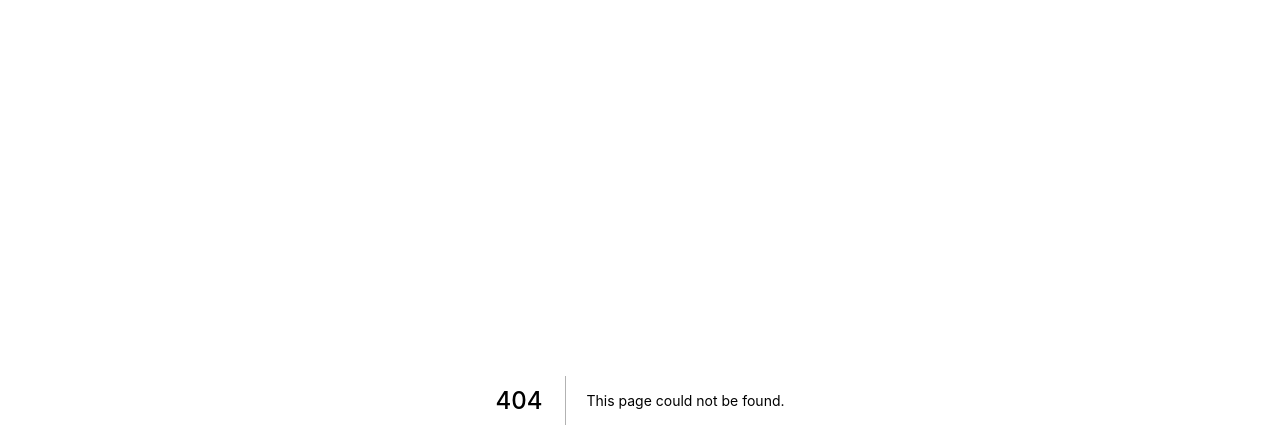
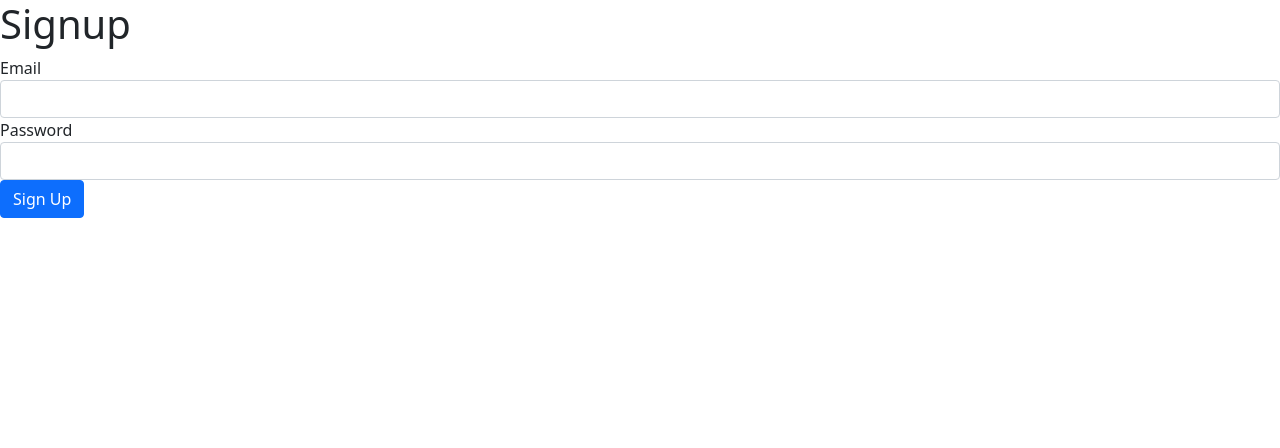
Before and after one commit to igordonin/udemy-microservices-nodejs, a Next.js app in the folder ticketing/client/: page /auth/sign-up in a window 1280 px wide. Before the commit this address had no page. Shown: the top 448 px of the page. Built offline with nearby package versions, Linux system fonts and the light colour scheme.

Commit message:
feat: create sign up view

```diff
--- a/ticketing/client/package.json
+++ b/ticketing/client/package.json
@@ -10,6 +10,7 @@
   "author": "",
   "license": "ISC",
   "dependencies": {
+    "axios": "^0.27.2",
     "bootstrap": "^5.1.3",
     "next": "^12.1.6",
     "react": "^18.1.0",
--- /dev/null
+++ b/ticketing/client/pages/auth/sign-up.js
@@ -0,0 +1,61 @@
+import * as React from 'react';
+import axios from 'axios';
+
+const SignUp = () => {
+  const [email, setEmail] = React.useState('');
+  const [password, setPassword] = React.useState('');
+  const [errors, setErrors] = React.useState([]);
+
+  const onSubmit = async (event) => {
+    event.preventDefault();
+
+    try {
+      const response = await axios.post('/api/users/sign-up', {
+        email, password
+      });
+
+      console.log(response.data);
+    } catch (err) {
+      setErrors(err.response.data.errors);
+    }
+  };
+
+  return (
+    <form onSubmit={onSubmit}>
+      <h1>Signup</h1>
+
+      <div className="form-group">
+        <label>Email</label>
+        <input
+          value={email}
+          onChange={e => setEmail(e.target.value)}
+          className="form-control"
+        />
+      </div>
+
+      <div className='form-group'>
+        <label>Password</label>
+        <input
+          value={password}
+          onChange={e => setPassword(e.target.value)}
+          type="passsword"
+          className="form-control"
+        />
+      </div>
+
+      {errors.length > 0 && (
+        <div className='alert alert-danger'>
+          <ul className='my-0'>
+            {errors.map(err => {
+              return <li key={err.message}>{err.message}</li>
+            })}
+          </ul>
+        </div>
+      )}
+
+      <button className="btn btn-primary">Sign Up</button>
+    </form>
+  )
+};
+
+export default SignUp;
```
Also changed, not shown: 1 other file (tests, documents, lock files or other folders).
